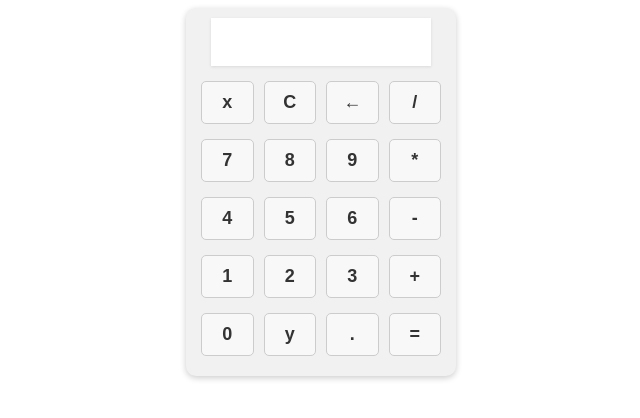
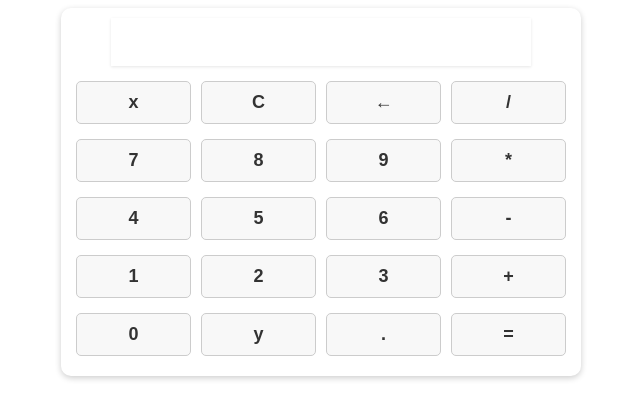
Before and after one commit to Annylizy/Calculator, a plain HTML site: page calc.html in a window 1280 px wide. Shown: the whole page, without its empty margins (319-959 px from the left). Drawn offline with Linux system fonts and the light colour scheme.

Commit message:
Update calc.html

```diff
--- a/calc.html
+++ b/calc.html
@@ -6,7 +6,8 @@
   <title>Calculator</title>
   <style>
     .calculator {
-      width: 250px;
+      width: 500px;
+      height: 100%
       background-color: #f1f1f1;
       padding: 10px;
       border-radius: 10px;
```
